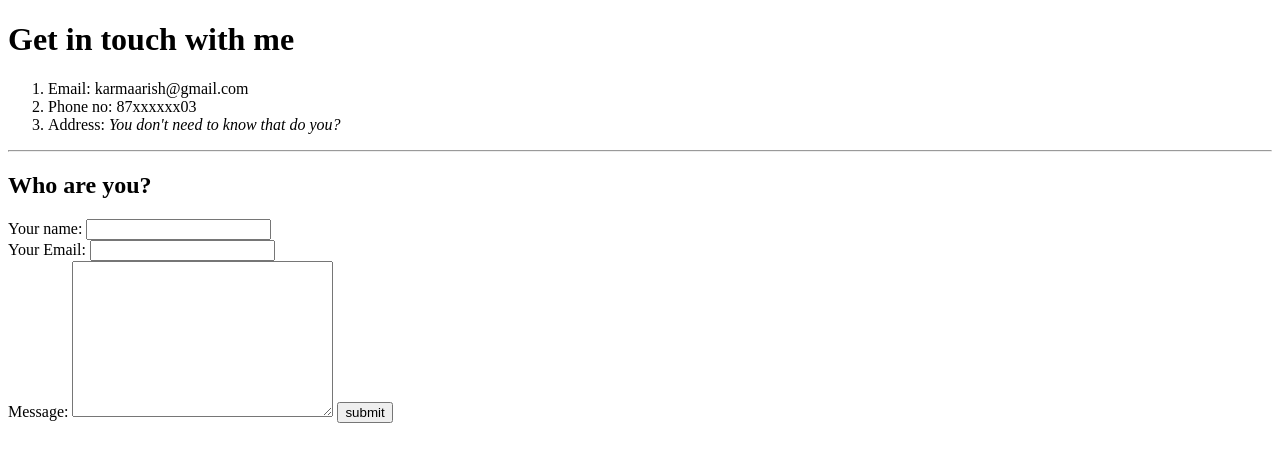
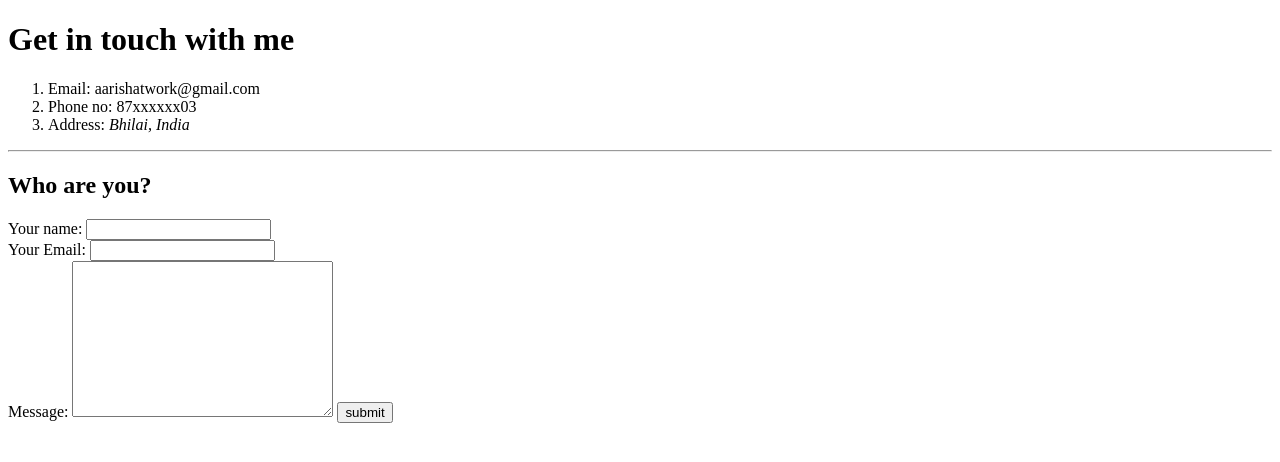
Before and after one commit to aarish19/CV, a plain HTML site: page contact.html in a window 1280 px wide. Drawn offline with Linux system fonts and the light colour scheme.

Commit message:
Update contact.html

```diff
--- a/contact.html
+++ b/contact.html
@@ -9,14 +9,14 @@
 <body>
   <h1><strong>Get in touch with me</strong></h1>
   <ol>
-    <li>Email: karmaarish@gmail.com</li>
+    <li>Email: aarishatwork@gmail.com</li>
     <li>Phone no: 87xxxxxx03</li>
-    <li>Address: <em>You don't need to know that do you?</em></li>
+    <li>Address: <em>Bhilai, India</em></li>
   </ol>
   <hr>
 
   <h2>Who are you?</h2>
-  <form action="mailto:karmaarish@gmail.com" method="post" enctype="text/plain">
+  <form action="mailto:aarishatwork@gmail.com" method="post" enctype="text/plain">
     <label for="">Your name:</label>
     <input type="text" name="yourname" value=""> <br>
     <label for="">Your Email:</label>
```
